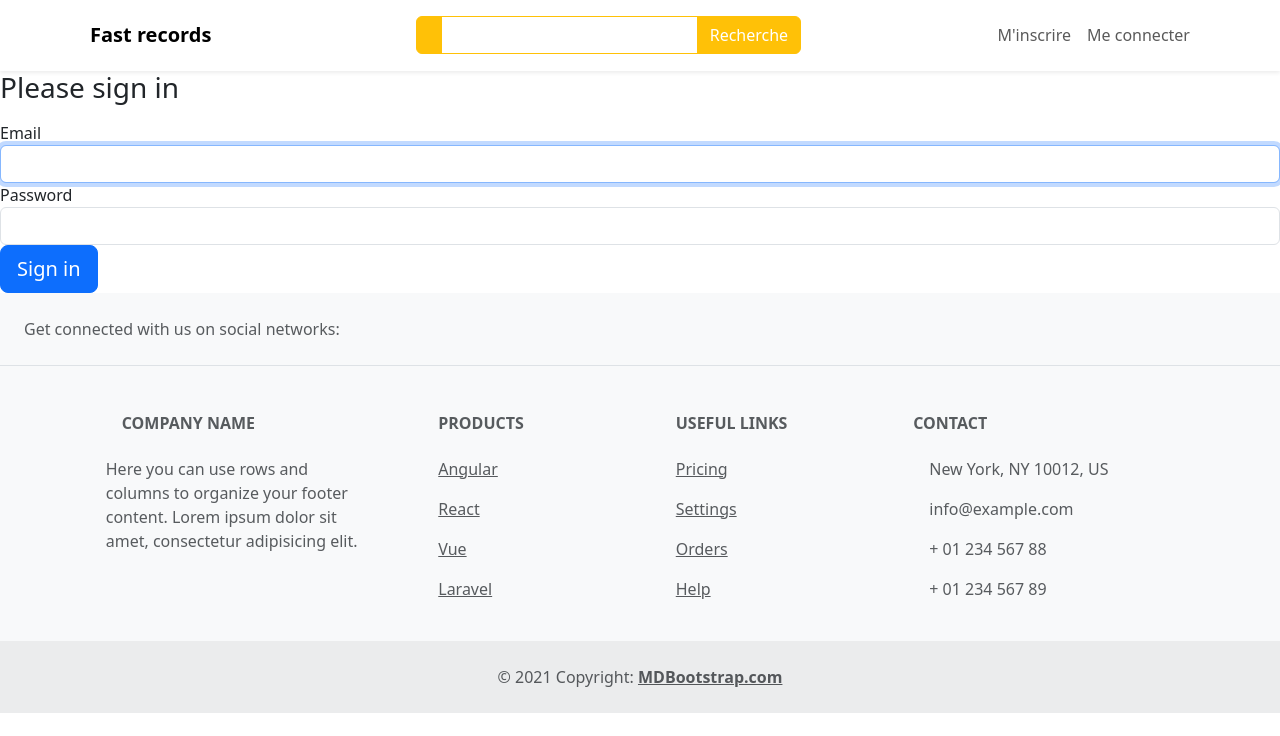
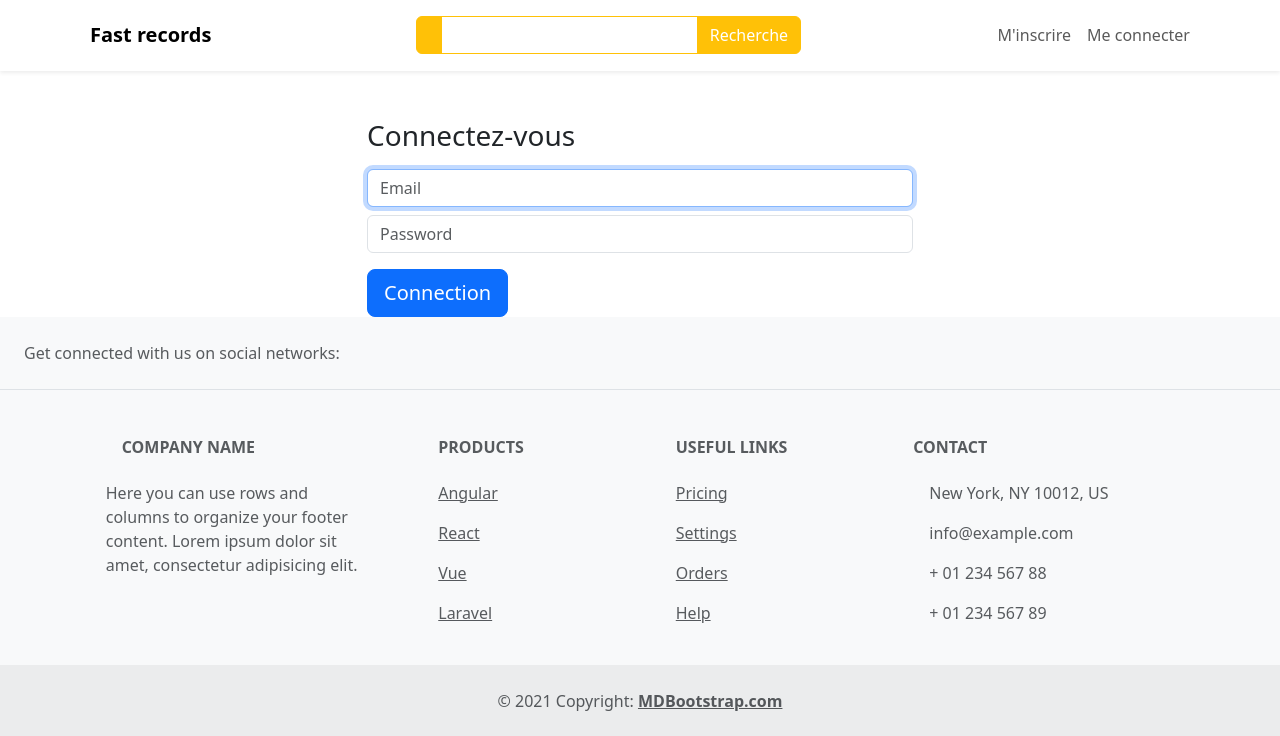
Before and after one commit to KaidoOwls/Fast_Records, a Symfony app: template templates/security/login.html.twig in a window 1280 px wide. Shown: the part 42-778 px from the top of the page. Run offline with Twig, Linux system fonts and the light colour scheme; the template is opened without the code that fills it, so the values that code supplies are empty; some libraries are stand-ins or nearby versions.

Commit message:
modification des pages, email etc ok

```diff
--- a/templates/_partials/_nav.html.twig
+++ b/templates/_partials/_nav.html.twig
@@ -48,7 +48,7 @@
                     {% endif %}
 
                     <li class="nav-item">
-                        <a class="nav-link"  href="#">Mon compte</a>
+                        <a class="nav-link"  href="{{ path("app_profil")}}">Mon compte</a>
                     </li>
                     <li class="nav-item">
                         <a class="nav-link"  href="{{ path("app_logout")}}">Déconnexion</a>
--- a/templates/base.html.twig
+++ b/templates/base.html.twig
@@ -9,19 +9,7 @@
     <!-- feuilles de styles -->
     <link href="https://cdn.jsdelivr.net/npm/bootstrap@5.3.2/dist/css/bootstrap.min.css" rel="stylesheet" integrity="sha384-T3c6CoIi6uLrA9TneNEoa7RxnatzjcDSCmG1MXxSR1GAsXEV/Dwwykc2MPK8M2HN" crossorigin="anonymous">
     {% block stylesheets %}{% endblock %}
-
-
-        <!--fichier js-->
-        <script src="https://cdn.jsdelivr.net/npm/bootstrap@5.3.2/dist/js/bootstrap.bundle.min.js" integrity="sha384-C6RzsynM9kWDrMNeT87bh95OGNyZPhcTNXj1NW7RuBCsyN/o0jlpcV8Qyq46cDfL" crossorigin="anonymous"></script>
-
-        {% block javascripts %}
-            <script src="{{asset('assets/js/script.js')}}"defer></script>
-
-        {% endblock %}
-
-
 </head>
-
 <body>
 
 {% include "_partials/_nav.html.twig" %}
@@ -30,17 +18,24 @@
         <button type="button" class="btn-close" data-bs-dismiss="alert" aria-label="Close"></button>
         <div class="alert-message">
             <strong>Votre compte n'est pas activé</strong>,
-{#                    <a href="{{ path('resend_verif')}}">renvoyez le lien d'activation</a>#}
+                                <a href="{{ path('app_resend_verification_email')}}">renvoyez le lien d'activation</a>
         </div>
     </div>
 {% endif %}
-        <!-- Background image -->
 
 <!-- Background image -->
 {% block body %}
 
 {% endblock %}
-    </body>
+
 {% include "_partials/_footer.html.twig" %}
 
+<!--fichier js-->
+<script src="https://cdn.jsdelivr.net/npm/bootstrap@5.3.2/dist/js/bootstrap.bundle.min.js" integrity="sha384-C6RzsynM9kWDrMNeT87bh95OGNyZPhcTNXj1NW7RuBCsyN/o0jlpcV8Qyq46cDfL" crossorigin="anonymous"></script>
+
+{% block javascripts %}
+    <script src="{{asset('assets/js/script.js')}}"defer></script>
+{% endblock %}
+
+</body>
 </html>
--- a/templates/security/login.html.twig
+++ b/templates/security/login.html.twig
@@ -3,29 +3,33 @@
 {% block title %}Log in!{% endblock %}
 
 {% block body %}
-<form method="post">
+    <div class="container">
+        <div class="row justify-content-center">
+            <div class="col-md-6">
+                <form method="post" class="mt-5">
                     {% if error %}
-        <div class="alert alert-danger">{{ error.messageKey|trans(error.messageData, 'security') }}</div>
+                        <div class="alert alert-danger" role="alert">
+                            {{ error.messageKey|trans(error.messageData, 'security') }}
+                        </div>
                     {% endif %}
 
                     {% if app.user %}
-        <div class="mb-3">
+                        <div class="alert alert-info" role="alert">
                             You are logged in as {{ app.user.userIdentifier }}, <a href="{{ path('app_logout') }}">Logout</a>
                         </div>
                     {% endif %}
 
-    <h1 class="h3 mb-3 font-weight-normal">Please sign in</h1>
-    <label for="inputEmail">Email</label>
-    <input type="email" value="{{ last_username }}" name="email" id="inputEmail" class="form-control" autocomplete="email" required autofocus>
-    <label for="inputPassword">Password</label>
-    <input type="password" name="password" id="inputPassword" class="form-control" autocomplete="current-password" required>
+                    <h1 class="h3 mb-3 font-weight-normal">Connectez-vous</h1>
+                    <label for="inputEmail" class="visually-hidden">Email</label>
+                    <input type="email" value="{{ last_username }}" name="email" id="inputEmail" class="form-control mb-2" placeholder="Email" autocomplete="email" required autofocus>
+                    <label for="inputPassword" class="visually-hidden">Mot de passe</label>
+                    <input type="password" name="password" id="inputPassword" class="form-control mb-3" placeholder="Password" autocomplete="current-password" required>
 
-    <input type="hidden" name="_csrf_token"
-           value="{{ csrf_token('authenticate') }}"
-    >
+                    <input type="hidden" name="_csrf_token" value="{{ csrf_token('authenticate') }}">
 
-    <button class="btn btn-lg btn-primary" type="submit">
-        Sign in
-    </button>
+                    <button class="btn btn-lg btn-primary" type="submit">Connection</button>
                 </form>
+            </div>
+        </div>
+    </div>
 {% endblock %}
```
Also changed, not shown: src/Controller/ProfilController.php (added, +29 -0 lines), src/Controller/RegistrationController.php (+34 -1 lines), src/Form/RegistrationFormType.php (+11 -10 lines), templates/profil/index.html.twig (added, +24 -0 lines), templates/registration/register.html.twig (+27 -4 lines), 1 other file. Lines whose indentation alone changed are shown as unchanged.
